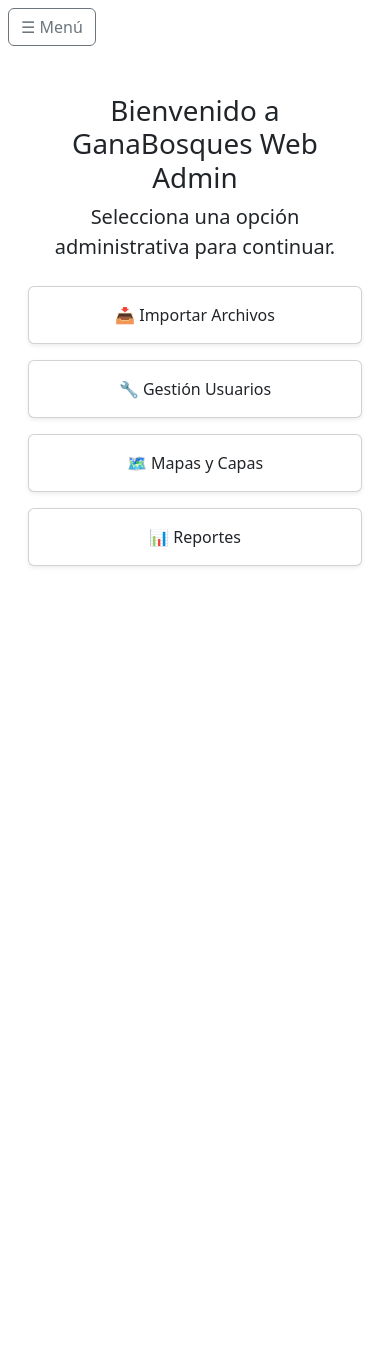
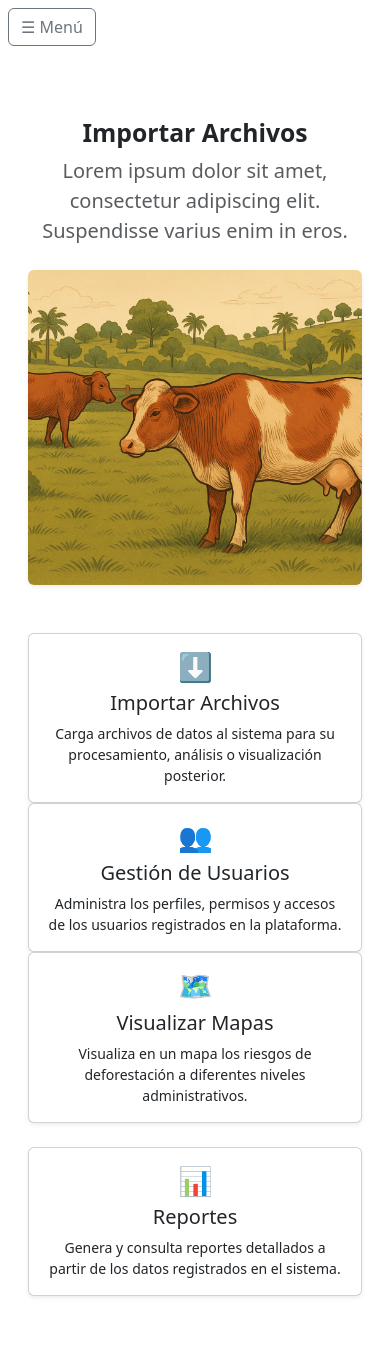
Before and after one commit to CIAT-DAPA/ganabosques_web_admin, a Flask app: page / in a window 390 px wide. Before the commit the page ends 567 px from the top, so only its background shows below. Run offline with Flask 3, Linux system fonts and the light colour scheme.

Commit message:
Redesign homepage with responsive card grid layout and banner image

```diff
--- a/src/templates/home.html
+++ b/src/templates/home.html
@@ -1,42 +1,69 @@
 {% extends 'base.html' %}
 
 {% block content %}
-<div class="container py-4">
+<div class="container py-5">
     <div class="text-center mb-4">
-        <h1>Bienvenido a GanaBosques Web Admin</h1>
-        <p class="lead">Selecciona una opción administrativa para continuar.</p>
+        <h2 class="fw-bold">Importar Archivos</h2>
+        <p class="lead text-muted">Lorem ipsum dolor sit amet, consectetur adipiscing elit. Suspendisse varius enim in eros.</p>
     </div>
-    <div class="row g-3">
-        <div class="col-md-6 col-lg-4">
-            <a href="{{ url_for('upload_file') }}" class="text-decoration-none">
-                <div class="card shadow-sm">
-                    <div class="card-body text-center">
-                        📥 Importar Archivos
+
+    <!-- Imagen destacada -->
+    <div class="text-center mb-5">
+        <!--<img src="{{ url_for('static', filename='img/banner_vacas.png') }}" class="img-fluid rounded shadow-sm" alt="Banner ganado">-->
+        <img src="{{ url_for('static', filename='img/banner_vacas.png') }}"
+            class="img-fluid rounded shadow-sm"
+            alt="Banner ganado"
+            style="height: 315px; object-fit: cover; width: 100%;">
+    </div>
+
+    <!-- Primera fila: 3 boxes -->
+    <div class="row justify-content-center mb-4">
+        <div class="col-md-4">
+            <a href="{{ url_for('upload_file') }}" class="text-decoration-none text-dark">
+                <div class="card h-100 shadow-sm text-center">
+                    <div class="card-body">
+                        <div class="display-6 mb-2">⬇️</div>
+                        <h5 class="card-title">Importar Archivos</h5>
+                        <p class="card-text small">Carga archivos de datos al sistema para su procesamiento, análisis o visualización posterior.</p>
                     </div>
                 </div>
             </a>
         </div>
-        <div class="col-md-6 col-lg-4">
-            <div class="card shadow-sm">
-                <div class="card-body text-center">
-                    🔧 Gestión Usuarios
+        <div class="col-md-4">
+            <a href="" class="text-decoration-none text-dark"></a>
+            <div class="card h-100 shadow-sm text-center">
+                <div class="card-body">
+                    <div class="display-6 mb-2">👥</div>
+                    <h5 class="card-title">Gestión de Usuarios</h5>
+                    <p class="card-text small">Administra los perfiles, permisos y accesos de los usuarios registrados en la plataforma.</p>
                 </div>
             </div>
         </div>
-        <div class="col-md-6 col-lg-4">
-            <div class="card shadow-sm">
-                <div class="card-body text-center">
-                    🗺️ Mapas y Capas
-                </div>
-            </div>
-        </div>
-        <div class="col-md-6 col-lg-4">
-            <div class="card shadow-sm">
-                <div class="card-body text-center">
-                    📊 Reportes
+        <div class="col-md-4">
+            <a href="" class="text-decoration-none text-dark"></a>
+            <div class="card h-100 shadow-sm text-center">
+                <div class="card-body">
+                    <div class="display-6 mb-2">🗺️</div>
+                    <h5 class="card-title">Visualizar Mapas</h5>
+                    <p class="card-text small">Visualiza en un mapa los riesgos de deforestación a diferentes niveles administrativos.</p>
                 </div>
             </div>
         </div>
     </div>
+
+    <!-- Segunda fila: 1 box de ancho completo -->
+    <div class="row">
+        <div class="col-12">
+            <a href="" class="text-decoration-none text-dark"></a>
+            <div class="card h-100 shadow-sm text-center">
+                <div class="card-body">
+                    <div class="display-6 mb-2">📊</div>
+                    <h5 class="card-title">Reportes</h5>
+                    <p class="card-text small">Genera y consulta reportes detallados a partir de los datos registrados en el sistema.</p>
+                </div>
+            </div>
+        </div>
+    </div>
+
 </div>
 {% endblock %}
--- a/src/templates/upload.html
+++ b/src/templates/upload.html
@@ -23,8 +23,8 @@
                     <label class="form-label">Selecciona el tipo de archivo:</label>
                     <select class="form-select" name="file_type" required>
                         <option value="">-- Selecciona Tipo --</option>
-                        <option value="deforestation">Deforestation Annual</option>
-                        <option value="administrative_risk">Administrative Risk Annual</option>
+                        <option value="deforestation">Deforestación anual</option>
+                        <option value="administrative_risk">Riesgo administrativo anual</option>
                     </select>
                 </div>
 
```
Also changed, not shown: src/static/img/banner_vacas.png (added), 1 other file.
